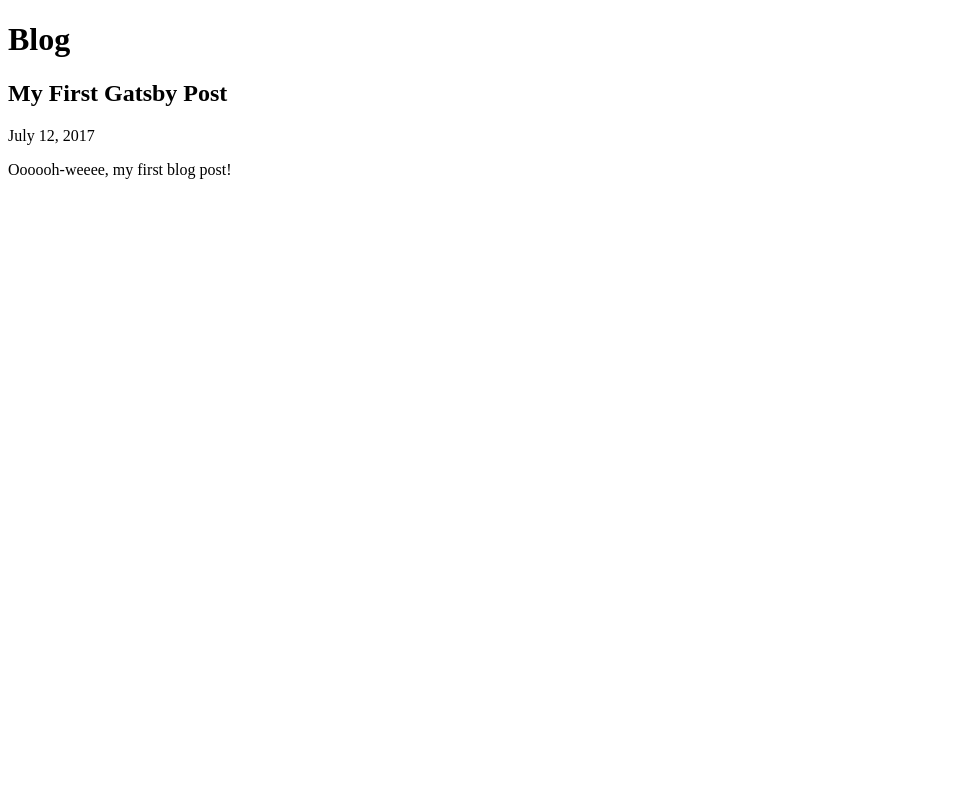
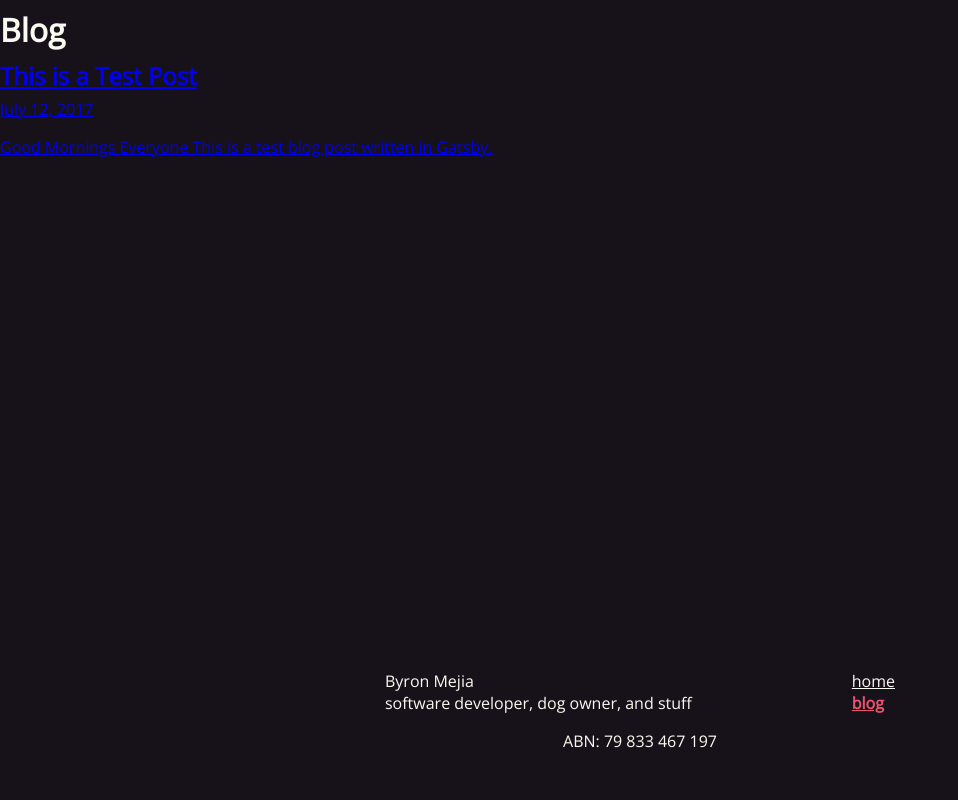
Before and after one commit to byronmejia/byronmejia.github.io, a Gatsby site: page /blog in a window 1280 px wide. Shown: the whole page, without its empty margins (0-958 px from the left). Built offline with nearby package versions, Linux system fonts and the light colour scheme; Gatsby itself is replaced by a stand-in of ours.

Commit message:
Add Blog etc

```diff
--- a/src/components/blog/blog-preview.component.tsx
+++ b/src/components/blog/blog-preview.component.tsx
@@ -1,11 +1,12 @@
 import { FunctionComponent } from 'react';
 import { BlogPreviewNode } from './blog-preview.model';
 import React from 'react';
+import { Link } from 'gatsby';
 
 export const BlogPreview: FunctionComponent<BlogPreviewNode> = props => (
-    <div>
+    <Link to={props.node.frontmatter.path}>
         <h2>{props.node.frontmatter.title}</h2>
         <time>{props.node.frontmatter.date}</time>
         <p>{props.node.excerpt}</p>
-    </div>
+    </Link>
 );
--- a/src/components/blog/blog-preview.model.ts
+++ b/src/components/blog/blog-preview.model.ts
@@ -3,6 +3,7 @@
         excerpt: string;
         frontmatter: {
             date: string;
+            path: string;
             title: string;
         };
     };
--- a/src/components/ui/nav/bottom-nav.tsx
+++ b/src/components/ui/nav/bottom-nav.tsx
@@ -30,9 +30,12 @@
 export const BottomNav: FunctionComponent<NavProps> = props => (
     <FooterContainer>
         <BottomNavContainer>
-            <Paragraph>
-                Byron Mejia <br /> software developer, dog owner, and stuff
-            </Paragraph>
+            <div>
+                <Paragraph as={'summary'}>
+                    Byron Mejia <br /> software developer, dog owner, and stuff
+                </Paragraph>
+            </div>
+
             <BottomNavGroup>
                 <NavList>
                     {props.menuQuery.site.siteMetadata.menuLinks.map(link => (
--- a/src/components/ui/nav/top-nav.tsx
+++ b/src/components/ui/nav/top-nav.tsx
@@ -1,6 +1,8 @@
 import React, { FunctionComponent } from 'react';
 import { NavProps } from './nav';
 
-export const TopNav: FunctionComponent<NavProps> = props => <nav>{JSON.stringify(props)}</nav>;
+export const TopNav: FunctionComponent<NavProps> = props => (
+    <header>{/*<nav>{JSON.stringify(props)}</nav>*/}</header>
+);
 
 export default TopNav;
--- /dev/null
+++ b/src/layouts/main-layout.tsx
@@ -0,0 +1,49 @@
+/* tslint:disable:jsx-no-lambda */
+import React, { FunctionComponent } from 'react';
+import { graphql, StaticQuery } from 'gatsby';
+import { SiteMenuLinksQuery } from './site-menu-links-query';
+import BottomNav from '../components/ui/nav/bottom-nav';
+import { styled } from '../styles/styled';
+import PrimaryTheme from '../styles/theme';
+import GlobalStyleWrapper from '../styles/global.style.wrapper';
+import { ThemeProvider } from 'styled-components';
+import TopNav from '../components/ui/nav/top-nav';
+
+const PageContainer = styled.div`
+    display: flex;
+    flex-direction: column;
+    min-height: 100vh;
+    justify-content: space-between;
+`;
+
+const Content = styled.div`
+    flex: 1;
+`;
+
+export const MainLayout: FunctionComponent<{}> = props => (
+    <StaticQuery
+        query={graphql`
+            query SiteMenuLinksQuery {
+                site {
+                    siteMetadata {
+                        menuLinks {
+                            name
+                            link
+                        }
+                    }
+                }
+            }
+        `}
+        render={(data: SiteMenuLinksQuery) => (
+            <GlobalStyleWrapper>
+                <ThemeProvider theme={PrimaryTheme}>
+                    <PageContainer>
+                        <TopNav menuQuery={data} />
+                        <Content>{props.children}</Content>
+                        <BottomNav menuQuery={data} />
+                    </PageContainer>
+                </ThemeProvider>
+            </GlobalStyleWrapper>
+        )}
+    />
+);
--- a/src/pages/blog/2017-03-29-hello-world/index.md
+++ b/src/pages/blog/2017-03-29-hello-world/index.md
@@ -1,7 +1,9 @@
 ---
-path: "/blog/hello-world"
+path: "/blog/test-post"
 date: 2017-07-12T17:12:33.962Z
-title: "My First Gatsby Post"
+title: "This is a Test Post"
 ---
 
-Oooooh-weeee, my first blog post!
+## Good Mornings Everyone
+
+This is a test blog post written in Gatsby.
--- a/src/pages/blog/index.tsx
+++ b/src/pages/blog/index.tsx
@@ -5,6 +5,7 @@
 import { Header } from '../../components/atomics/typography/header.main';
 import { BlogPreviewNode } from '../../components/blog/blog-preview.model';
 import { BlogPreview } from '../../components/blog/blog-preview.component';
+import { MainLayout } from '../../layouts/main-layout';
 
 interface BlogIndexProps {
     data: {
@@ -17,7 +18,7 @@
 export const BlogIndex: FunctionComponent<BlogIndexProps> = props => {
     const posts = props.data.allMarkdownRemark.edges.map(x => x.node);
     return (
-        <div>
+        <MainLayout>
             <SEO
                 title='Blog'
                 keywords={[
@@ -39,7 +40,7 @@
             {posts.map(post => (
                 <BlogPreview key={post.frontmatter.title + post.frontmatter.title} node={post} />
             ))}
-        </div>
+        </MainLayout>
     );
 };
 
@@ -54,6 +55,7 @@
                     frontmatter {
                         date(formatString: "MMMM DD, YYYY")
                         title
+                        path
                     }
                 }
             }
--- a/src/styles/global.ts
+++ b/src/styles/global.ts
@@ -18,7 +18,8 @@
         height: 100%;
         margin: 0;
         font-family: 'Open Sans', sans-serif;
-        background-color: ${PrimaryTheme.primaryBackground}
+        background-color: ${PrimaryTheme.primaryBackground};
+        color: ${PrimaryTheme.primaryColor};
     }
 
     @media print {
```
Also changed, not shown: src/layouts/menu.layout.tsx (deleted, +0 -33 lines), src/pages/index.tsx (+16 -23 lines), src/templates/blog-post.tsx (+5 -3 lines).
